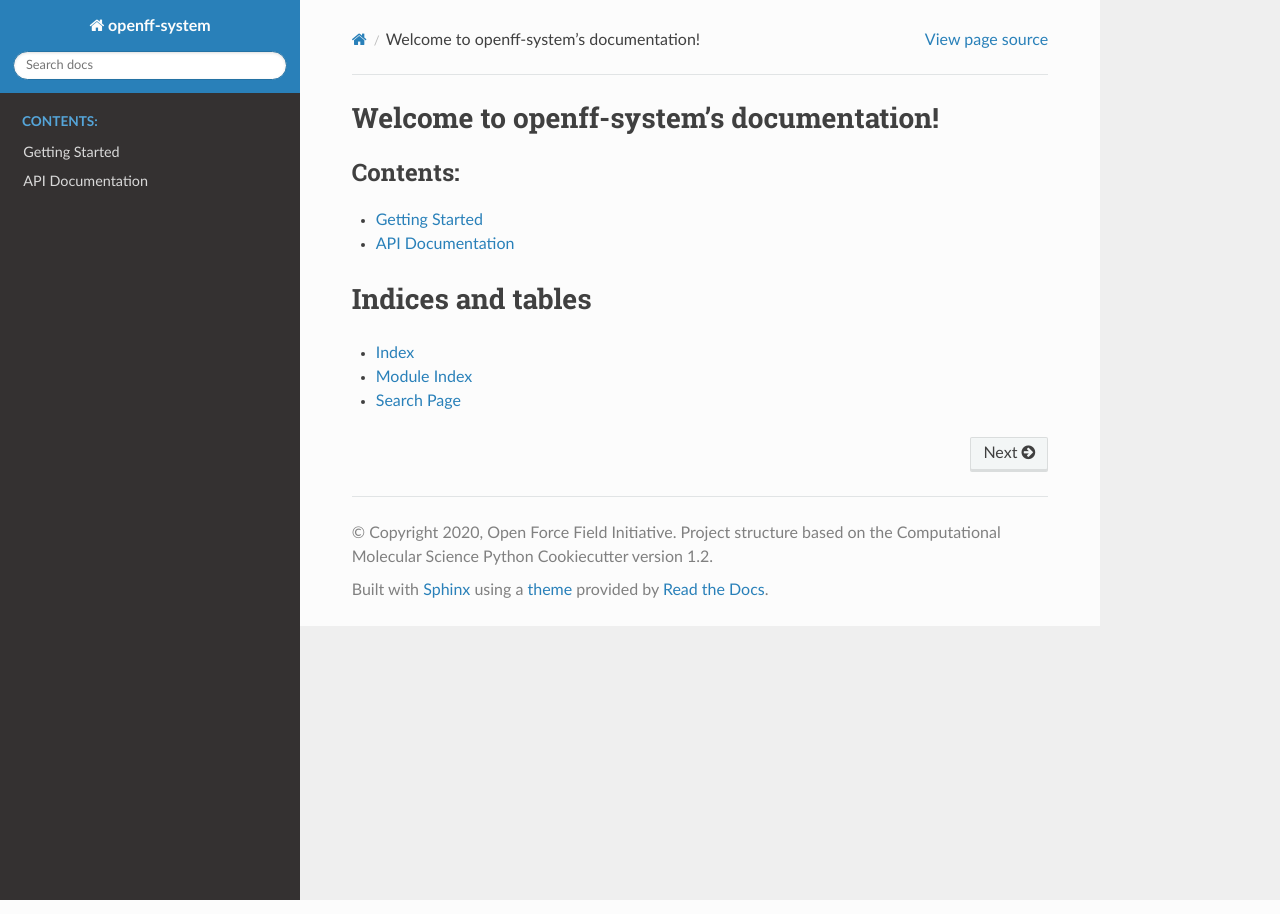
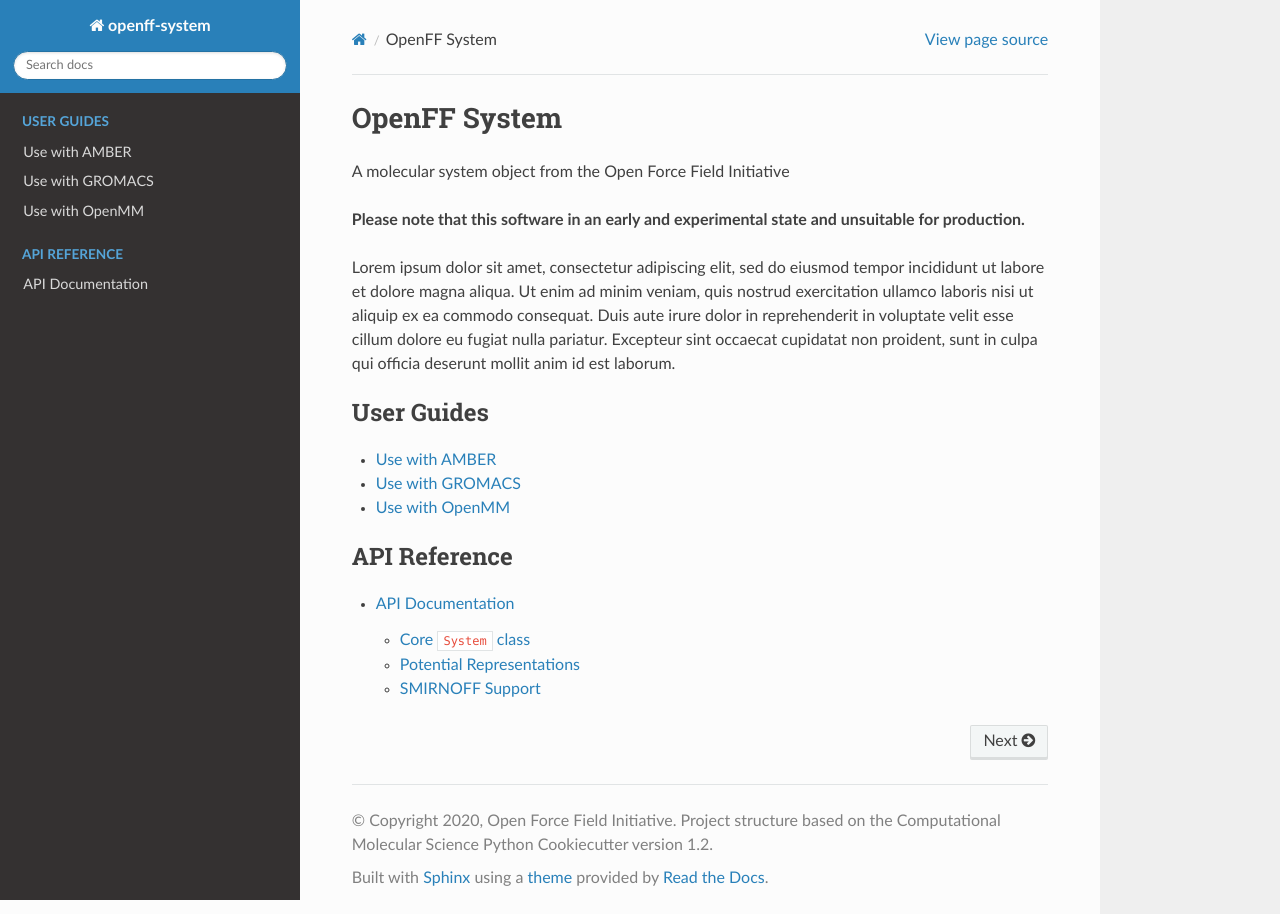
Before and after one commit to openforcefield/openff-interchange, a Sphinx documentation site: the page built from docs/index.md, in a window 1280 px wide. Built offline with Sphinx 7.4.7 and the Read the Docs theme 2.0.0, drawn with Linux system fonts in a browser that asks for light colours; the version number could not be read and is left out.

Commit message:
DOC: Rebuild docs with MyST

````diff
--- a/docs/conf.py
+++ b/docs/conf.py
@@ -17,7 +17,7 @@ import os
 import sys
 sys.path.insert(0, os.path.abspath('..'))
 
-import system
+import openff.system
 
 
 # -- Project information -----------------------------------------------------
@@ -43,6 +43,7 @@ release = ''
 # extensions coming with Sphinx (named 'sphinx.ext.*') or your custom
 # ones.
 extensions = [
+    'myst_parser',
     'sphinx.ext.autosummary',
     'sphinx.ext.autodoc',
     'sphinx.ext.mathjax',
--- /dev/null
+++ b/docs/index.md
@@ -0,0 +1,30 @@
+# OpenFF System
+
+A molecular system object from the Open Force Field Initiative
+
+**Please note that this software in an early and experimental state and unsuitable for production.**
+
+Lorem ipsum dolor sit amet, consectetur adipiscing elit, sed do eiusmod tempor
+incididunt ut labore et dolore magna aliqua. Ut enim ad minim veniam, quis
+nostrud exercitation ullamco laboris nisi ut aliquip ex ea commodo consequat.
+Duis aute irure dolor in reprehenderit in voluptate velit esse cillum dolore eu
+fugiat nulla pariatur. Excepteur sint occaecat cupidatat non proident, sunt in
+culpa qui officia deserunt mollit anim id est laborum.
+
+
+```{toctree}
+---
+caption: User Guides
+---
+using/amber.md
+using/gromacs.md
+using/openmm.md
+```
+
+```{toctree}
+---
+maxdepth: 2
+caption: API Reference
+---
+api.md
+```
--- a/docs/index.rst
+++ /dev/null
@@ -1,23 +0,0 @@
-.. system documentation master file, created by
-   sphinx-quickstart on Thu Mar 15 13:55:56 2018.
-   You can adapt this file completely to your liking, but it should at least
-   contain the root `toctree` directive.
-
-Welcome to openff-system's documentation!
-=========================================================
-
-.. toctree::
-   :maxdepth: 2
-   :caption: Contents:
-
-   getting_started
-   api
-
-
-
-Indices and tables
-==================
-
-* :ref:`genindex`
-* :ref:`modindex`
-* :ref:`search`
--- /dev/null
+++ b/docs/using/amber.md
@@ -0,0 +1 @@
+## Use with AMBER
--- /dev/null
+++ b/docs/using/gromacs.md
@@ -0,0 +1 @@
+## Use with GROMACS
--- /dev/null
+++ b/docs/using/openmm.md
@@ -0,0 +1 @@
+## Use with OpenMM
````
Also changed, not shown: docs/README.md (+7 -8 lines), docs/api.rst (+36 -2 lines).
